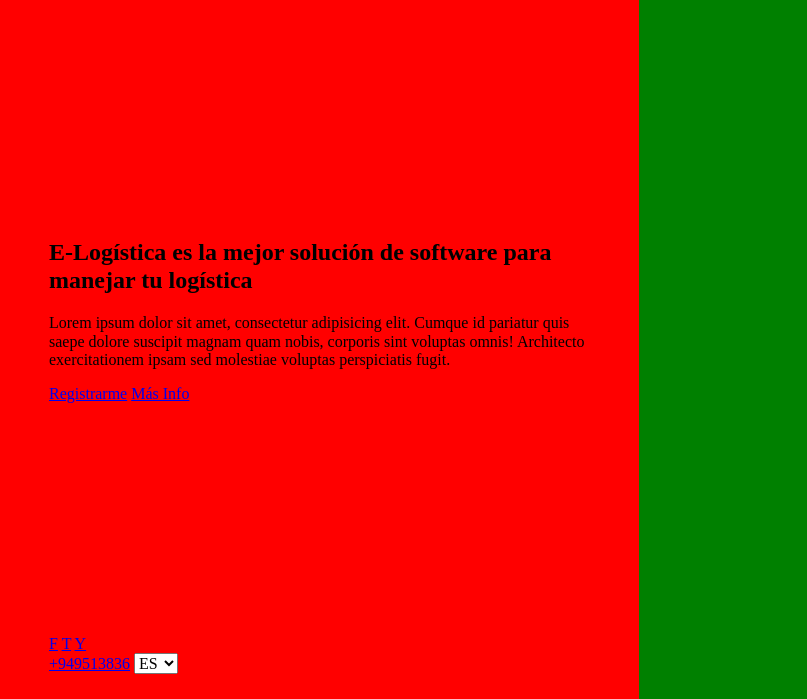
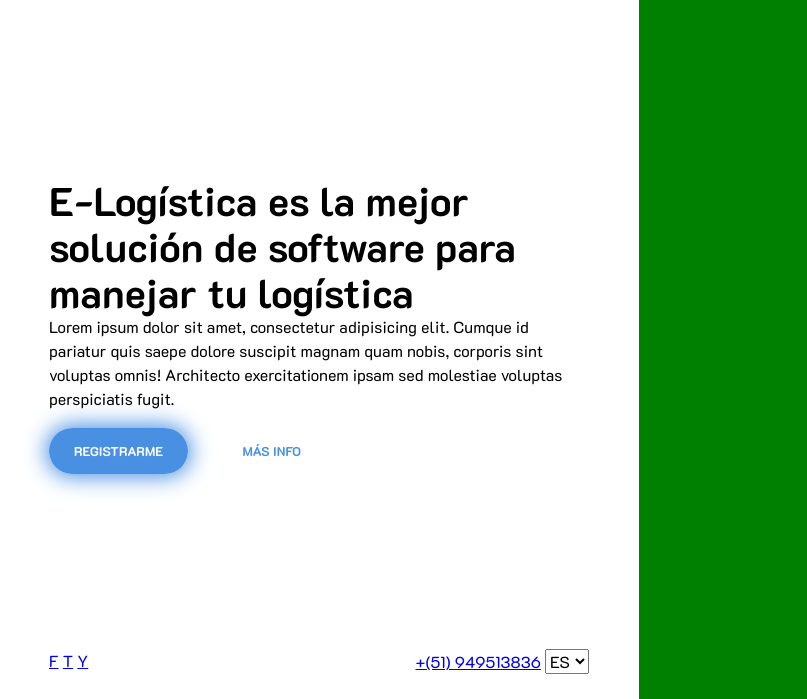
Before and after one commit to BrunoCodex/elogistica, a plain HTML site: page index.html in a window 1280 px wide. Shown: the part 101-800 px from the top of the page, without its empty margins (1-808 px from the left). Drawn offline with Linux system fonts and the light colour scheme.

Commit message:
Diseño del Panel 1 - Informacion
Diseño del panel 1, estilos al texto

```diff
--- a/index.html
+++ b/index.html
@@ -3,6 +3,7 @@
 <head>
 	<meta charset="UTF-8">
 	<title>E-Logistica | La mejor solución para manejar la logística de tu empresa</title>
+	<link href="https://fonts.googleapis.com/css?family=K2D:300,400,700,800" rel="stylesheet">
 	<link rel="stylesheet" href="css/normalize.css">
 	<link rel="stylesheet" href="css/estilos.css">
 </head>
@@ -19,8 +20,8 @@
 					<p>Lorem ipsum dolor sit amet, consectetur adipisicing elit. Cumque id pariatur quis saepe dolore suscipit magnam quam nobis, corporis sint voluptas omnis! Architecto exercitationem ipsam sed molestiae voluptas perspiciatis fugit.</p>
 				</div>
 				<div class="buttons">
-					<a href="#">Registrarme</a>
-					<a href="#">Más Info</a>
+					<a href="#" class="btn-principal">Registrarme</a>
+					<a href="#" class="more">Más Info</a>
 				</div>
 			</div>
 			<div class="contact-info">
@@ -30,7 +31,7 @@
 					<a href="#">Y</a>
 				</div>
 				<div class="other-data">
-					<a href="#">+949513836</a>
+					<a href="#">+(51) 949513836</a>
 					<select name="" id="">
 						<option value="1">ES</option>
 						<option value="1">EN</option>
--- a/sass/estilos.scss
+++ b/sass/estilos.scss
@@ -2,6 +2,7 @@ $color-uno: #4a90e2;
 
 *{
 	box-sizing: border-box;
+	font-family: 'K2D', sans-serif;
 }
 
 .main-content{
@@ -9,7 +10,7 @@ $color-uno: #4a90e2;
 	.section-info{
 		width: 50%;
 		height: 100vh;
-		background-color: red;
+		/*background-color: red;*/
 		padding: 25px 50px;
 		display: flex;
 		flex-direction: column;
@@ -19,6 +20,50 @@ $color-uno: #4a90e2;
 				width: 150px;
 			}
 		}
+		.content-text{
+			.texto{
+				margin: 0 0 30px 0;
+				h2{
+					font-size: 2.5rem;
+					margin: 0;
+				}
+				p{
+					margin: 0;
+					line-height: 1.5;
+				}
+			}
+			.buttons{
+				a.btn-principal{
+					background-color: $color-uno;
+					color: #fff;
+					font-weight: bold;
+					padding: 15px 25px;
+					font-size: 0.8rem;
+					text-transform: uppercase;
+					text-decoration: none;
+					/*display: block;*/
+					transition: all .3s ease-out;
+					border-radius: 25px;
+					box-shadow: 0px 0px 22px 3px #4A90E2;
+				}
+				a.btn-principal:hover{
+					box-shadow: 0px 0px 22px 3px #1573E1;
+				}
+				a.more{
+					margin: 0 0 0 50px;
+					color: $color-uno;
+					text-transform: uppercase;
+					font-weight: bold;
+					font-size: 0.8rem;
+					text-decoration: none;
+				}
+			}
+		}
+		.contact-info{
+			display: flex;
+			justify-content: space-between;
+			align-items: center;
+		}
 	}
 	.section-choose{
 		width: 50%;
```
Also changed, not shown: css/estilos.css.
